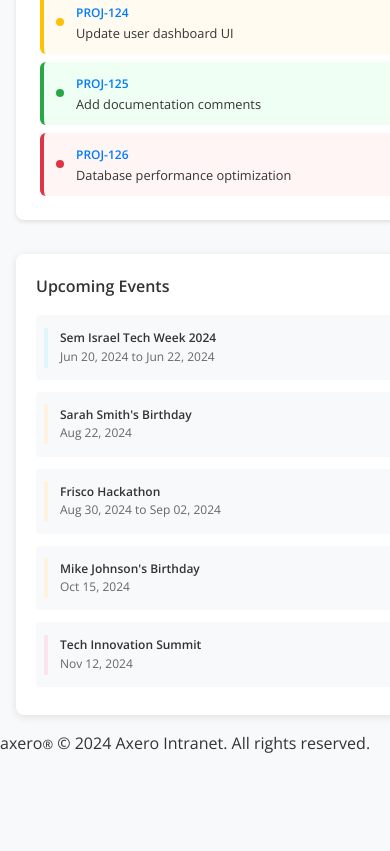
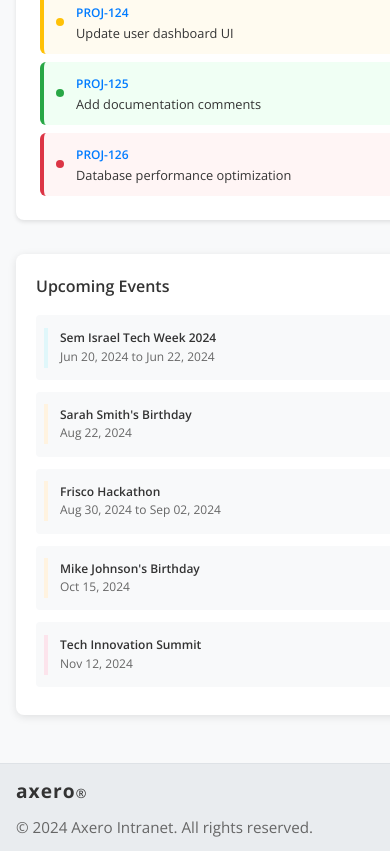
Before and after one commit to anshulmalik2/axero-intranet, a plain HTML site: page index.html in a window 390 px wide. Shown: the part 4223-5074 px from the top of the page. Before the commit the page ends 4980 px from the top, so only its background shows below. Drawn offline with nearby package versions, Linux system fonts and the light colour scheme.

Commit message:
Update style.css

```diff
--- a/style.css
+++ b/style.css
@@ -1530,6 +1530,52 @@ input:checked + .toggle-slider:before {
   line-height: 1.4;
 }
 
+/* Footer Styles */
+.footer {
+  background: #e9ecef;
+  color: #333;
+  padding: 0.75rem 0; /* Reduced from 1.5rem to 0.75rem */
+  border-top: 1px solid #dee2e6;
+  margin-top: 2rem;
+}
+.footer-content {
+  max-width: 1400px;
+  margin: 0 auto;
+  padding: 0 1rem; /* Reduced horizontal padding */
+  display: flex;
+  flex-wrap: wrap;
+  justify-content: space-between;
+  align-items: center;
+  gap: 0.5rem; /* Reduced gap */
+  font-size: 0.95rem;
+}
+.footer-logo {
+  font-weight: 700;
+  font-size: 1.2rem;
+  letter-spacing: 1px;
+}
+.footer-links a {
+  color: #333;
+  text-decoration: none;
+  margin: 0 0.25rem;
+  transition: color 0.2s;
+}
+.footer-links a:hover {
+  color: #007bff;
+  text-decoration: underline;
+}
+.footer-copy {
+  font-size: 0.95rem;
+  color: #666;
+}
+@media (max-width: 768px) {
+  .footer-content {
+    flex-direction: column;
+    align-items: flex-start;
+    gap: 0.5rem;
+  }
+}
+
 /* Responsive Design */
 @media (max-width: 1200px) {
   .main-container {
```
